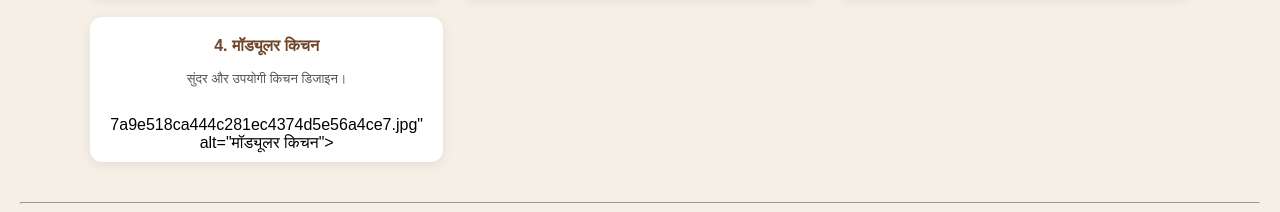
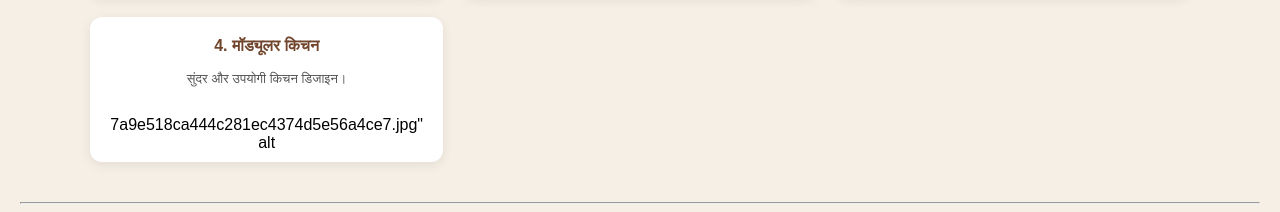
Before and after one commit to tikeshkatariya-sketch/my-first-website, a plain HTML site: page index.html in a window 1280 px wide. Shown: the part 1856-2068 px from the top of the page. Drawn offline with Linux system fonts and the light colour scheme.

Commit message:
Update index.html

```diff
--- a/index.html
+++ b/index.html
@@ -55,7 +55,7 @@
   <div class="product-card">
     <h3>4. मॉड्यूलर किचन</h3>
     <p>सुंदर और उपयोगी किचन डिजाइन।</p>
-    7a9e518ca444c281ec4374d5e56a4ce7.jpg" alt="मॉड्यूलर किचन">
+    7a9e518ca444c281ec4374d5e56a4ce7.jpg" alt
   </div>
 
 </div>
```
